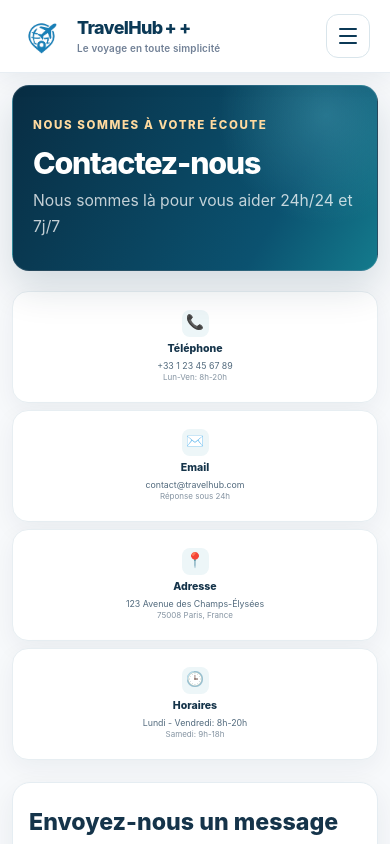
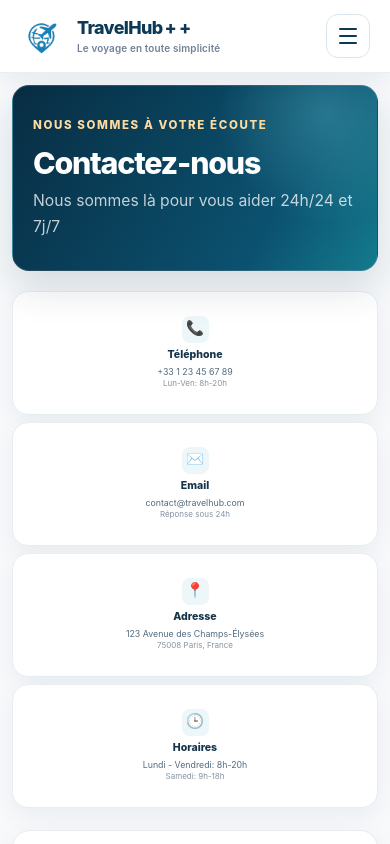
Before and after one commit to SaifEddineDev/projet-soa, a React (Create React App) app: page /contact in a window 390 px wide. Shown: the top 844 px of the page. Built offline with nearby package versions, Linux system fonts and the light colour scheme; no server answers.

Commit message:
Lengthen contact information cards

```diff
--- a/src/site-polish.css
+++ b/src/site-polish.css
@@ -653,7 +653,7 @@ img { max-width: 100%; }
   .main-content:not(:has(.admin-container)) .contact-page .map-container iframe { height: 260px; }
 }
 .main-content:not(:has(.admin-container)) .contact-info { grid-template-columns: repeat(4, minmax(0, 1fr)); gap: 14px; }
-.main-content:not(:has(.admin-container)) .contact-info .info-card { display: flex; aspect-ratio: auto; height: 132px; min-height: 132px; flex-direction: column; align-items: center; justify-content: center; padding: 14px; text-align: center; }
+.main-content:not(:has(.admin-container)) .contact-info .info-card { display: flex; aspect-ratio: auto; height: 156px; min-height: 156px; flex-direction: column; align-items: center; justify-content: center; padding: 14px; text-align: center; }
 .main-content:not(:has(.admin-container)) .contact-form-section { width: 100%; max-width: none; }
 @media (max-width: 900px) and (min-width: 641px) {
   .main-content:not(:has(.admin-container)) .contact-info { grid-template-columns: repeat(4, minmax(0, 1fr)); gap: 10px; }
@@ -662,7 +662,7 @@ img { max-width: 100%; }
 }
 @media (max-width: 640px) {
   .main-content:not(:has(.admin-container)) .contact-info { grid-template-columns: repeat(4, minmax(0, 1fr)); grid-auto-flow: row; grid-auto-columns: auto; gap: 7px; overflow: visible; padding: 0; }
-  .main-content:not(:has(.admin-container)) .contact-info .info-card { aspect-ratio: auto; height: 112px; min-height: 112px; padding: 6px 4px; overflow: hidden; }
+  .main-content:not(:has(.admin-container)) .contact-info .info-card { aspect-ratio: auto; height: 124px; min-height: 124px; padding: 6px 4px; overflow: hidden; }
   .main-content:not(:has(.admin-container)) .contact-info .info-icon { width: 27px; height: 27px; margin-bottom: 4px; border-radius: 8px; font-size: .92rem; }
   .main-content:not(:has(.admin-container)) .contact-info .info-card h3 { margin-bottom: 3px; font-size: .66rem; }
   .main-content:not(:has(.admin-container)) .contact-info .info-card p { margin-bottom: 2px; font-size: .55rem; line-height: 1.2; }
```
